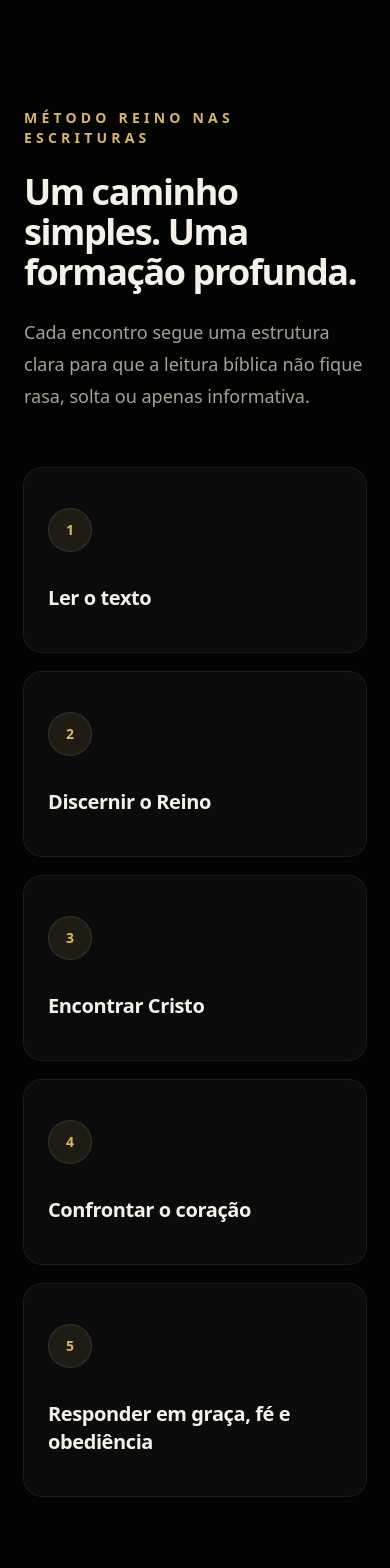
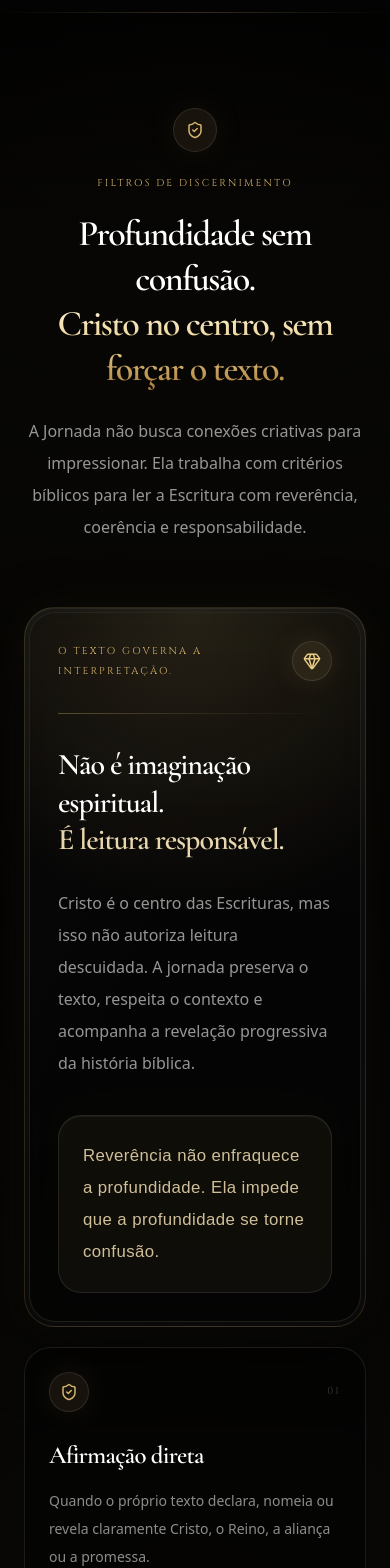
Before and after one commit to MarcoFranca/trazendooreino, a Next.js app: page / in a window 390 px wide. Shown: the part 9480-11048 px from the top of the page. Built offline with nearby package versions, Linux system fonts and the light colour scheme; a web font is replaced by a local one.

Commit message:
discernimento, repaginado

```diff
--- a/src/app/page.tsx
+++ b/src/app/page.tsx
@@ -2,7 +2,6 @@ import { HeroSection } from "@/components/hero-section";
 import { JourneyIntroSection } from "@/components/journey-intro-section";
 import { ScriptureTimelineSection } from "@/components/scripture-timeline-section";
 import { HowItWorksSection } from "@/components/how-it-works-section";
-import { MethodSection } from "@/components/method-section";
 import { DiscernmentSection } from "@/components/discernment-section";
 import { CurrentSeasonSection } from "@/components/current-season-section";
 import { FinalCtaSection } from "@/components/final-cta-section";
@@ -15,9 +14,8 @@ export default function HomePage() {
         <main>
             <HeroSection />
             <JourneyIntroSection />
+            <HowItWorksSection />
             <ScriptureTimelineSection />
-            <HowItWorksSection />
-            <MethodSection />
             <DiscernmentSection />
             <CurrentSeasonSection />
             <FinalCtaSection />
--- a/src/components/discernment-section.tsx
+++ b/src/components/discernment-section.tsx
@@ -1,36 +1,192 @@
-import { pillars } from "@/lib/journey-data";
-import { Card, CardContent } from "@/components/ui/card";
+import {
+    Anchor,
+    Crown,
+    Flame,
+    Gem,
+    GitBranch,
+    ScrollText,
+    ShieldCheck,
+} from "lucide-react";
+
+const filters = [
+    {
+        title: "Afirmação direta",
+        text: "Quando o próprio texto declara, nomeia ou revela claramente Cristo, o Reino, a aliança ou a promessa.",
+        icon: ShieldCheck,
+    },
+    {
+        title: "Promessa messiânica",
+        text: "Quando a Escritura aponta para a vinda, obra, governo ou vitória do Messias prometido.",
+        icon: Crown,
+    },
+    {
+        title: "Tipologia bíblica",
+        text: "Quando pessoas, eventos ou instituições antecipam realidades cumpridas em Cristo, sem forçar o texto.",
+        icon: GitBranch,
+    },
+    {
+        title: "Tema progressivo",
+        text: "Quando um tema nasce, cresce e se desenvolve ao longo da narrativa bíblica até sua plenitude.",
+        icon: Anchor,
+    },
+    {
+        title: "Aplicação espiritual",
+        text: "Quando a verdade revelada confronta o coração e chama a uma resposta de arrependimento, fé e obediência.",
+        icon: Flame,
+    },
+];
 
 export function DiscernmentSection() {
     return (
-        <section className="px-6 py-24">
-            <div className="mx-auto max-w-7xl">
-                <div className="mx-auto max-w-4xl text-center">
-                    <p className="text-sm font-semibold uppercase tracking-[0.3em] text-primary">
+        <section
+            id="discernimento"
+            className="relative overflow-hidden bg-[#030303] px-6 py-24 text-white md:py-32"
+        >
+            <div
+                aria-hidden
+                className="absolute inset-0 bg-[radial-gradient(circle_at_50%_0%,rgba(214,181,109,0.075),transparent_34%),radial-gradient(circle_at_50%_56%,rgba(214,181,109,0.032),transparent_48%)]"
+            />
+
+            <div
+                aria-hidden
+                className="absolute inset-0 opacity-[0.032] [background-image:linear-gradient(rgba(214,181,109,0.045)_1px,transparent_1px),linear-gradient(90deg,rgba(214,181,109,0.045)_1px,transparent_1px)] [background-size:88px_88px]"
+            />
+
+            <div
+                aria-hidden
+                className="absolute inset-0 bg-[radial-gradient(circle_at_center,transparent_24%,rgba(0,0,0,0.52)_82%,rgba(0,0,0,0.88)_100%)]"
+            />
+
+            <div
+                aria-hidden
+                className="absolute inset-x-0 top-0 h-px bg-gradient-to-r from-transparent via-[#d6b56d]/24 to-transparent"
+            />
+
+            <div className="relative mx-auto max-w-7xl">
+                <div className="mx-auto max-w-3xl text-center">
+                    <div className="mx-auto mb-6 flex size-11 items-center justify-center rounded-full border border-[#d6b56d]/18 bg-[#d6b56d]/9 shadow-[0_0_34px_rgba(214,181,109,0.08)]">
+                        <ShieldCheck className="size-4.5 text-[#d6b56d]" />
+                    </div>
+
+                    <p className="sacred-inscription text-[10px] text-[#d6b56d]">
                         Filtros de discernimento
                     </p>
-                    <h2 className="mt-6 text-4xl font-semibold tracking-[-0.04em] md:text-6xl">
-                        Profundidade sem confusão. Reverência sem especulação.
+
+                    <h2 className="font-display mx-auto mt-5 max-w-4xl text-4xl font-semibold leading-tight tracking-[-0.04em] text-white md:text-5xl">
+                        Profundidade sem confusão.
+                        <span className="block bg-gradient-to-b from-[#fff7df] via-[#e9cf8c] to-[#a97935] bg-clip-text text-transparent">
+                            Cristo no centro, sem forçar o texto.
+                        </span>
                     </h2>
-                    <p className="mt-6 text-lg leading-8 text-muted-foreground">
-                        A jornada usa conexões cristocêntricas com cuidado: afirmação direta,
-                        promessa messiânica, tipologia, tema bíblico progressivo e aplicação espiritual.
+
+                    <p className="mx-auto mt-6 max-w-2xl text-base leading-8 text-white/58">
+                        A Jornada não busca conexões criativas para impressionar. Ela
+                        trabalha com critérios bíblicos para ler a Escritura com reverência,
+                        coerência e responsabilidade.
                     </p>
                 </div>
 
-                <div className="mt-14 grid gap-5 md:grid-cols-2 lg:grid-cols-4">
-                    {pillars.map((pillar) => (
-                        <Card key={pillar.title} className="border-white/10 bg-white/[0.03]">
-                            <CardContent className="p-6">
-                                <h3 className="text-xl font-semibold">{pillar.title}</h3>
-                                <p className="mt-4 text-sm leading-7 text-muted-foreground">
-                                    {pillar.text}
+                <div className="mt-16 grid gap-5 lg:grid-cols-[0.95fr_1.35fr]">
+                    <div className="sacred-card rounded-[1.9rem] p-1">
+                        <div className="relative h-full overflow-hidden rounded-[1.65rem] border border-white/8 bg-black/54 p-7 md:p-8">
+                            <div
+                                aria-hidden
+                                className="absolute inset-0 bg-[radial-gradient(circle_at_50%_0%,rgba(214,181,109,0.11),transparent_42%)]"
+                            />
+
+                            <div className="relative">
+                                <div className="mb-8 flex items-center justify-between gap-6">
+                                    <p className="sacred-inscription max-w-xs text-[10px] leading-5 text-[#d6b56d]">
+                                        O texto governa a interpretação.
+                                    </p>
+
+                                    <div className="flex size-10 shrink-0 items-center justify-center rounded-full border border-[#d6b56d]/20 bg-[#d6b56d]/10 shadow-[0_0_28px_rgba(214,181,109,0.12)]">
+                                        <Gem className="size-4.5 text-[#e8cc84]" />
+                                    </div>
+                                </div>
+
+                                <div className="h-px w-full bg-gradient-to-r from-[#d6b56d]/35 via-[#d6b56d]/12 to-transparent" />
+
+                                <h3 className="font-display mt-8 max-w-xl text-3xl font-semibold leading-tight tracking-[-0.035em] text-white md:text-[2.35rem]">
+                                    Não é imaginação espiritual.
+                                    <span className="block text-[#e8d7ad]">
+                                        É leitura responsável.
+                                    </span>
+                                </h3>
+
+                                <p className="mt-7 max-w-xl text-base leading-8 text-white/58">
+                                    Cristo é o centro das Escrituras, mas isso não autoriza
+                                    leitura descuidada. A jornada preserva o texto, respeita o
+                                    contexto e acompanha a revelação progressiva da história
+                                    bíblica.
                                 </p>
-                            </CardContent>
-                        </Card>
-                    ))}
+
+                                <div className="mt-9 rounded-[1.45rem] border border-[#d6b56d]/14 bg-[#d6b56d]/[0.055] p-6 shadow-[inset_0_1px_0_rgba(255,255,255,0.05)]">
+                                    <p className="font-scroll text-[1.05rem] leading-8 tracking-[0.025em] text-[#ead8ad]/88">
+                                        Reverência não enfraquece a profundidade. Ela impede que a
+                                        profundidade se torne confusão.
+                                    </p>
+                                </div>
+                            </div>
+                        </div>
+                    </div>
+
+                    <div className="grid gap-4 md:grid-cols-2">
+                        {filters.map(({ title, text, icon: Icon }, index) => (
+                            <div
+                                key={title}
+                                className={[
+                                    "group relative overflow-hidden rounded-[1.65rem] border border-[#d6b56d]/10 bg-black/38 p-6 backdrop-blur-[2px] transition duration-500 hover:border-[#d6b56d]/24 hover:bg-[#d6b56d]/[0.04]",
+                                    index === filters.length - 1 ? "md:col-span-2" : "",
+                                ].join(" ")}
+                            >
+                                <div
+                                    aria-hidden
+                                    className="absolute inset-0 bg-[radial-gradient(circle_at_50%_0%,rgba(214,181,109,0.1),transparent_46%)] opacity-0 transition duration-500 group-hover:opacity-100"
+                                />
+
+                                <div
+                                    aria-hidden
+                                    className="absolute inset-x-7 top-0 h-px bg-gradient-to-r from-transparent via-[#d6b56d]/28 to-transparent opacity-0 transition duration-500 group-hover:opacity-100"
+                                />
+
+                                <div className="relative">
+                                    <div className="mb-7 flex items-center justify-between gap-5">
+                                        <div className="flex size-10 items-center justify-center rounded-full border border-[#d6b56d]/16 bg-[#d6b56d]/9 shadow-[0_0_26px_rgba(214,181,109,0.08)]">
+                                            <Icon className="size-4.5 text-[#d6b56d]" />
+                                        </div>
+
+                                        <span className="sacred-inscription text-[10px] text-white/24">
+                                            {String(index + 1).padStart(2, "0")}
+                                        </span>
+                                    </div>
+
+                                    <h3 className="font-display text-[1.55rem] font-semibold leading-tight tracking-[-0.03em] text-white">
+                                        {title}
+                                    </h3>
+
+                                    <p className="mt-4 text-sm leading-7 text-white/54">
+                                        {text}
+                                    </p>
+                                </div>
+                            </div>
+                        ))}
+                    </div>
+                </div>
+
+                <div className="mx-auto mt-14 max-w-3xl text-center">
+                    <p className="text-sm leading-7 text-white/45">
+                        O objetivo não é encontrar significados escondidos em cada detalhe.
+                        É aprender a ler a Bíblia inteira com Cristo no centro, o Reino como
+                        mensagem e o texto como autoridade.
+                    </p>
                 </div>
             </div>
+
+            <div
+                aria-hidden
+                className="absolute inset-x-0 bottom-0 h-24 bg-gradient-to-t from-[#030303] to-transparent"
+            />
         </section>
     );
 }
```
